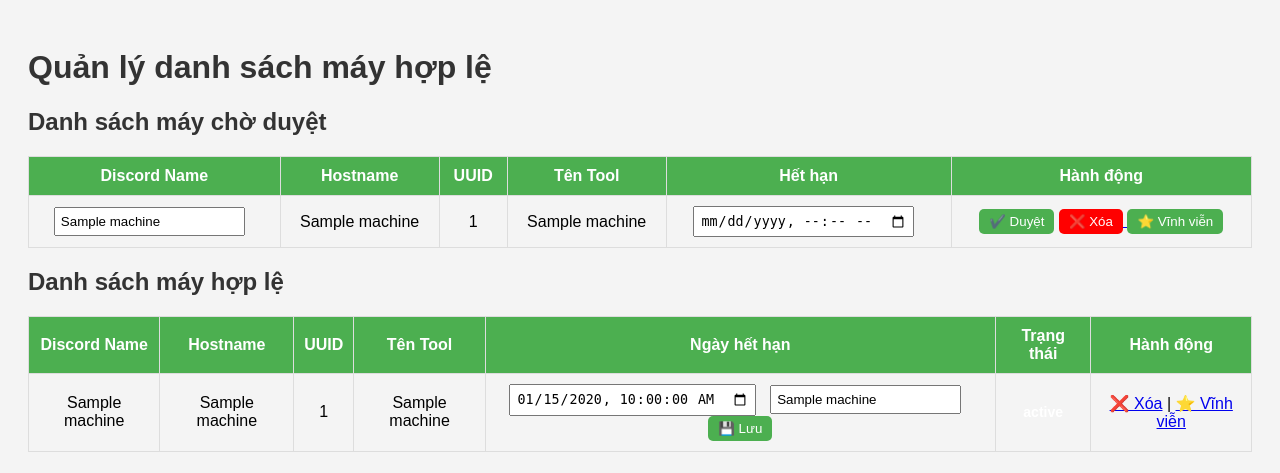
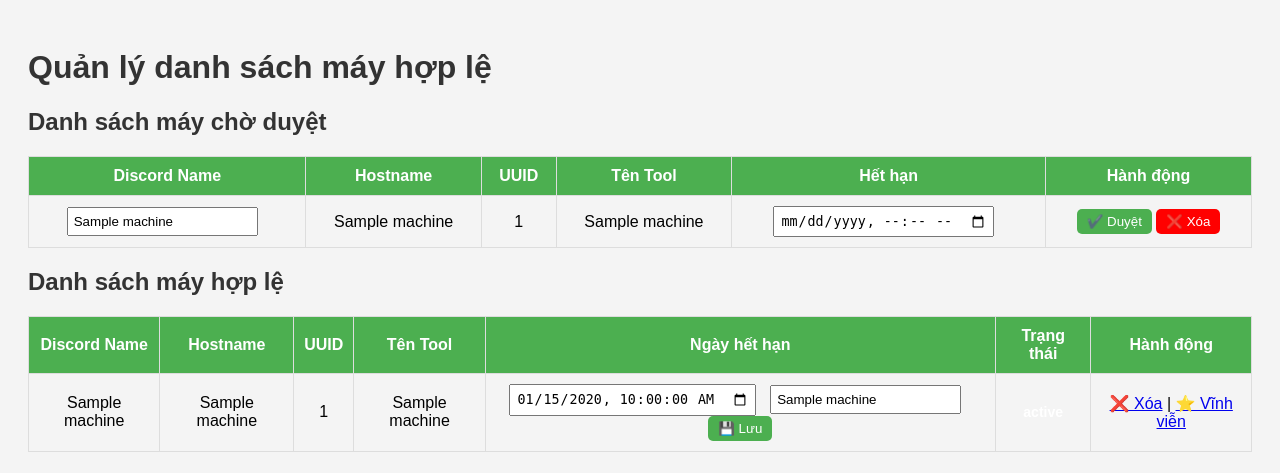
Before and after one commit to mailiemtruc04/owtest, a Flask app: template templates/admin.html in a window 1280 px wide. Shown: the top 473 px of the page. Run offline with Flask 3, Linux system fonts and the light colour scheme; the template is opened without the code that fills it: most values are stand-ins (such as "Sample title", 1, 10 or a date in 2020); some libraries are stand-ins or nearby versions.

Commit message:
update lại bảng cũ

```diff
--- a/templates/admin.html
+++ b/templates/admin.html
@@ -124,9 +124,6 @@
             <a href="/delete_pending/{{ machine.uuid }}/{{ machine.tool_name }}">
               <button class="delete-btn" type="button">❌ Xóa</button>
             </a>
-            <a href="/set_permanent/{{ machine.uuid }}/{{ machine.tool_name }}">
-              <button type="vv-btn">⭐ Vĩnh viễn</button>
-            </a>
           </td>
         </form>
       </tr>
```
